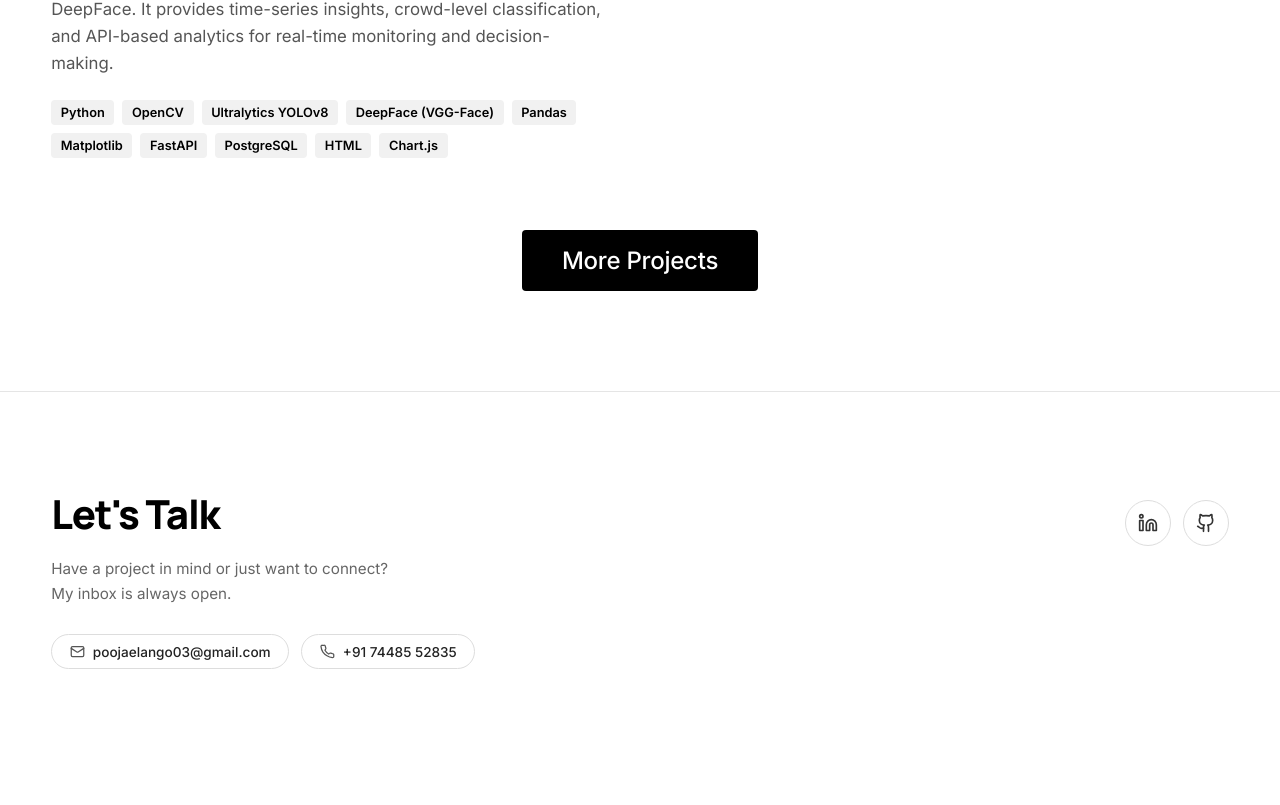
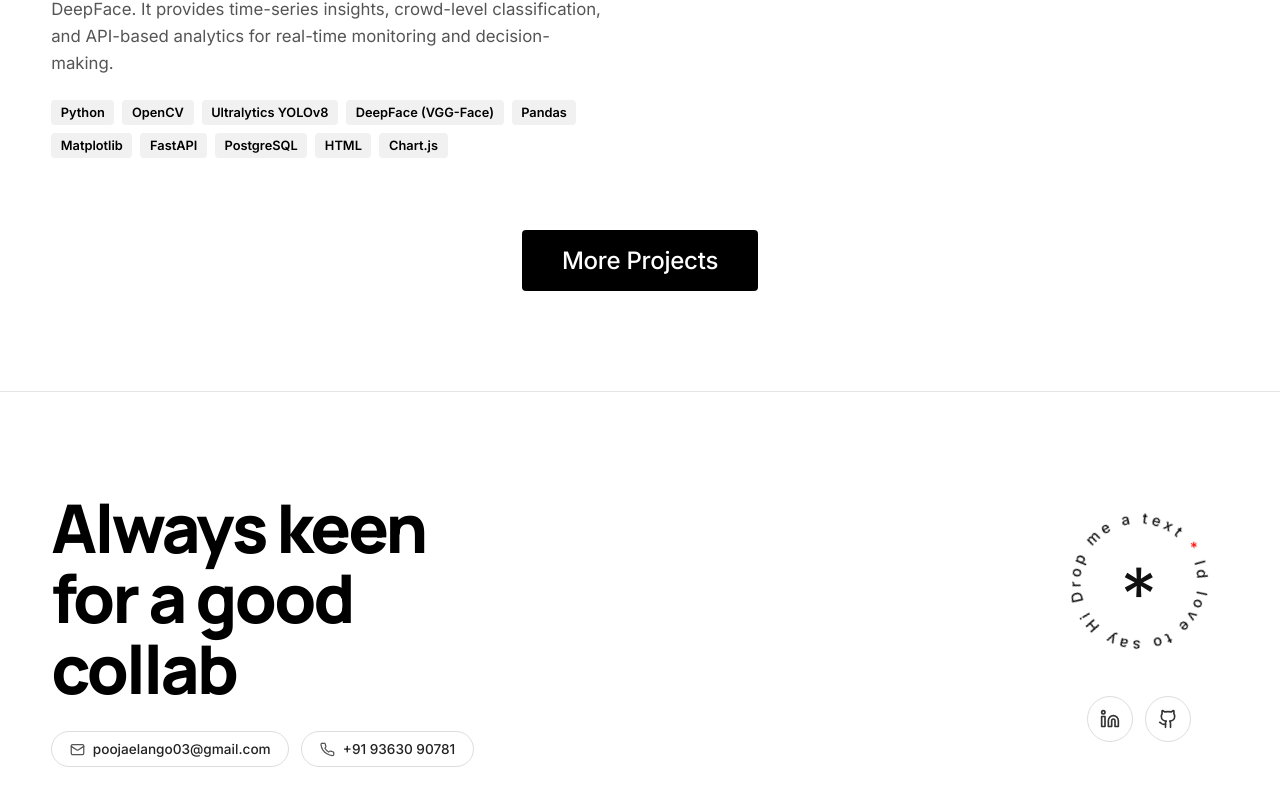
Before and after one commit to POOJAELANGO03/PORTFOLIO, a React (Vite) app: page / in a window 1280 px wide. Shown: the part 4692-5497 px from the top of the page. Before the commit the page ends 5461 px from the top, so only its background shows below. Built offline with nearby package versions, Linux system fonts and the light colour scheme.

Commit message:
feat: add new Contact component with social links and animated text layout

```diff
--- a/src/components/Contact.css
+++ b/src/components/Contact.css
@@ -26,11 +26,12 @@
 
 .contact-title {
   font-family: 'Manrope', sans-serif;
-  font-size: 2.5rem;
+  font-size: 4.2rem;
   font-weight: 800;
-  letter-spacing: -0.03em;
+  letter-spacing: -0.04em;
   color: #000;
   margin: 0;
+  line-height: 1.05;
 }
 
 .contact-desc {
@@ -80,13 +81,71 @@
   color: #fff;
 }
 
-/* ---------- Right: Social Circles ---------- */
+/* ---------- Right: Social Circles & Spinning Text ---------- */
 .contact-right {
+  display: flex;
+  flex-direction: column;
+  align-items: center;
+  gap: 1.5rem;
+  flex-shrink: 0;
+}
+
+.spinning-circle-wrapper {
+  position: relative;
+  width: 180px;
+  height: 180px;
+  display: flex;
+  align-items: center;
+  justify-content: center;
+}
+
+.spinning-svg {
+  animation: spin 15s linear infinite;
+  transform-origin: center center;
+}
+
+.spinning-text {
+  fill: #111;
+  font-family: 'Inter', sans-serif;
+  font-size: 16.5px;
+  letter-spacing: 4.2px;
+  text-transform: none;
+  font-weight: 500;
+}
+
+.red-star-text {
+  fill: #ff0000;
+  font-size: 22px;
+  font-weight: 800;
+}
+
+.spinning-asterisk {
+  position: absolute;
+  top: 50%;
+  left: 50%;
+  transform: translate(-50%, -50%);
+  font-size: 72px;
+  line-height: 1;
+  color: #111;
+  font-family: 'Inter', sans-serif;
+  font-weight: 300;
+  pointer-events: none;
+  margin-top: 12px;
+}
+
+@keyframes spin {
+  from {
+    transform: rotate(0deg);
+  }
+  to {
+    transform: rotate(360deg);
+  }
+}
+
+.contact-social-icons {
   display: flex;
   gap: 0.75rem;
   align-items: center;
-  flex-shrink: 0;
-  padding-top: 0.5rem;
 }
 
 .social-circle {
--- a/src/components/Contact.tsx
+++ b/src/components/Contact.tsx
@@ -16,11 +16,7 @@ const Contact: React.FC = () => {
             transition={{ duration: 0.6 }}
             viewport={{ once: true }}
           >
-            <h2 className="contact-title">Let's Talk</h2>
-            <p className="contact-desc">
-              Have a project in mind or just want to connect?<br />
-              My inbox is always open.
-            </p>
+            <h2 className="contact-title">Always keen<br />for a good<br />collab</h2>
 
             <div className="contact-pills">
               <a href="mailto:poojaelango03@gmail.com" className="contact-pill">
@@ -30,16 +26,16 @@ const Contact: React.FC = () => {
                 </svg>
                 poojaelango03@gmail.com
               </a>
-              <a href="tel:+917448552835" className="contact-pill">
+              <a href="tel:+919363090781" className="contact-pill">
                 <svg width="15" height="15" viewBox="0 0 24 24" fill="none" stroke="currentColor" strokeWidth="2" strokeLinecap="round" strokeLinejoin="round">
                   <path d="M22 16.92v3a2 2 0 0 1-2.18 2 19.79 19.79 0 0 1-8.63-3.07A19.5 19.5 0 0 1 4.69 13 19.79 19.79 0 0 1 1.61 4.27 2 2 0 0 1 3.6 2h3a2 2 0 0 1 2 1.72c.127.96.361 1.903.7 2.81a2 2 0 0 1-.45 2.11L7.91 9.91a16 16 0 0 0 6.07 6.07l1.07-.95a2 2 0 0 1 2.11-.45c.907.339 1.85.573 2.81.7A2 2 0 0 1 22 16.92z"/>
                 </svg>
-                +91 74485 52835
+                +91 93630 90781
               </a>
             </div>
           </motion.div>
 
-          {/* Right Side: Social Icons */}
+          {/* Right Side: Social Icons & Spinning Circle */}
           <motion.div
             className="contact-right"
             initial={{ y: 20, opacity: 0 }}
@@ -47,7 +43,25 @@ const Contact: React.FC = () => {
             transition={{ duration: 0.6, delay: 0.15 }}
             viewport={{ once: true }}
           >
-            <a href="https://www.linkedin.com/in/poojaelango/" target="_blank" rel="noopener noreferrer" className="social-circle" aria-label="LinkedIn">
+            <div className="spinning-circle-wrapper hover-target">
+              <svg viewBox="0 0 200 200" width="180" height="180" className="spinning-svg">
+                <defs>
+                  <path
+                    id="textPath"
+                    d="M 100, 100 m -65, 0 a 65,65 0 1,1 130,0 a 65,65 0 1,1 -130,0"
+                  />
+                </defs>
+                <text className="spinning-text">
+                  <textPath href="#textPath" startOffset="0%">
+                    Id love to say Hi Drop me a text <tspan fill="#ff0000">*</tspan>
+                  </textPath>
+                </text>
+              </svg>
+              <div className="spinning-asterisk">*</div>
+            </div>
+
+            <div className="contact-social-icons">
+              <a href="https://www.linkedin.com/in/poojaelango03/" target="_blank" rel="noopener noreferrer" className="social-circle" aria-label="LinkedIn">
                 <svg width="20" height="20" viewBox="0 0 24 24" fill="none" stroke="currentColor" strokeWidth="2" strokeLinecap="round" strokeLinejoin="round">
                   <path d="M16 8a6 6 0 0 1 6 6v7h-4v-7a2 2 0 0 0-2-2 2 2 0 0 0-2 2v7h-4v-7a6 6 0 0 1 6-6z"/>
                   <rect width="4" height="12" x="2" y="9"/>
@@ -60,6 +74,7 @@ const Contact: React.FC = () => {
                   <path d="M9 18c-4.51 2-5-2-7-2"/>
                 </svg>
               </a>
+            </div>
           </motion.div>
 
         </div>
```
Lines whose indentation alone changed are shown as unchanged.
